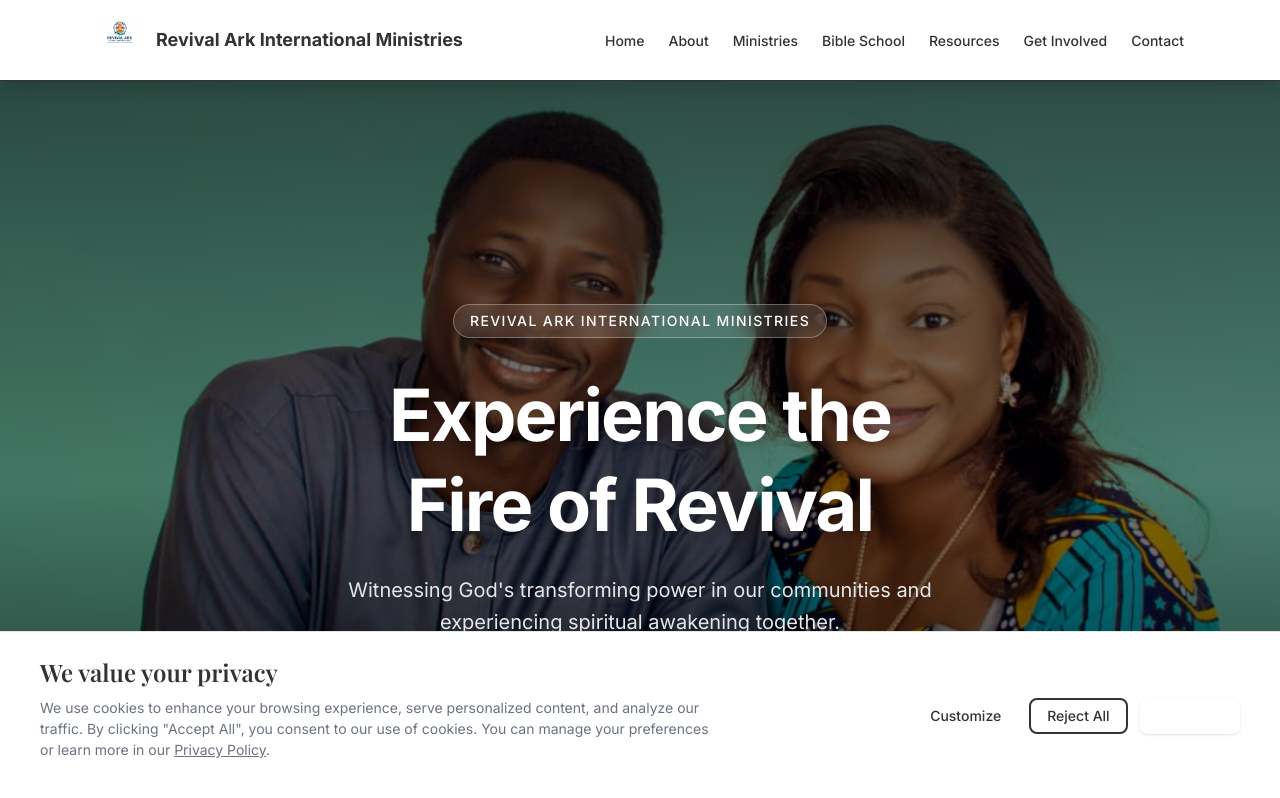
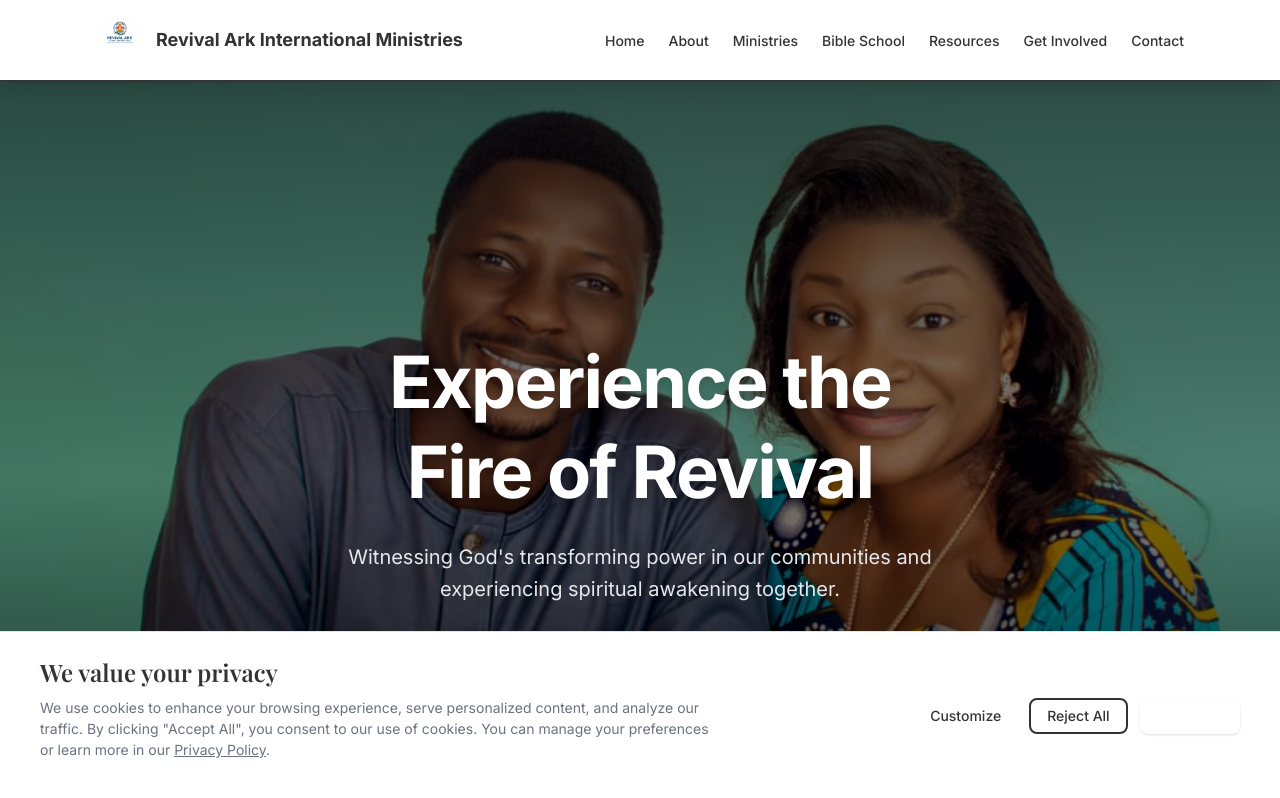
Before and after one commit to zortojnr/revival-ark-int-ministries, a Next.js app: page / in a window 1280 px wide. Shown: the top 798 px of the page. Built offline with nearby package versions, Linux system fonts and the light colour scheme.

Commit message:
chore: Remove ministry badge from hero section

```diff
--- a/src/components/home/HeroSection.tsx
+++ b/src/components/home/HeroSection.tsx
@@ -57,16 +57,6 @@ export default function HeroSection() {
         animate="visible"
       >
         <div className="max-w-4xl mx-auto">
-          {/* Ministry Badge */}
-          <motion.div
-            className="inline-flex items-center px-4 py-1.5 rounded-full border border-white/30 bg-white/10 backdrop-blur-md mb-8"
-            variants={itemVariants}
-          >
-            <span className="text-white text-xs md:text-sm font-medium tracking-widest uppercase">
-              Revival Ark International Ministries
-            </span>
-          </motion.div>
-
           {/* Main Heading */}
           <motion.h1
             className="text-4xl sm:text-6xl lg:text-7xl font-bold text-white mb-6 leading-tight tracking-tight drop-shadow-lg"
```
